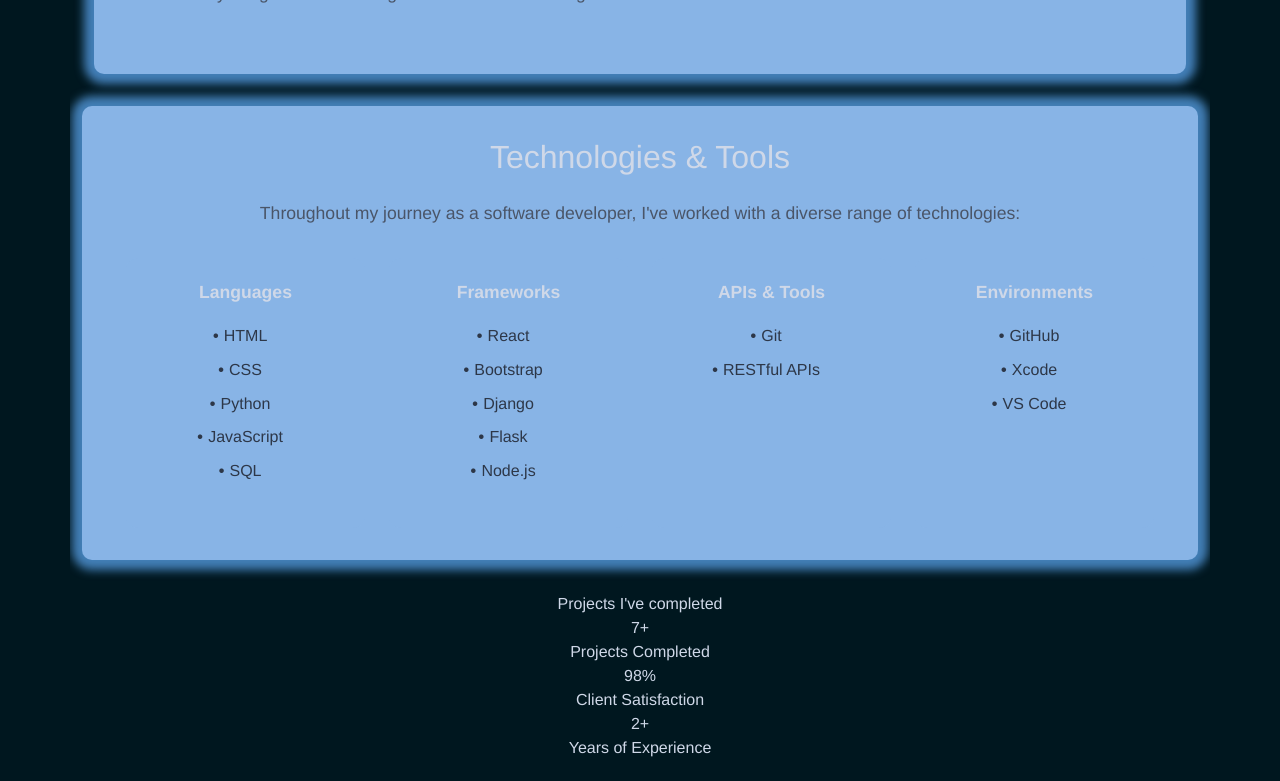
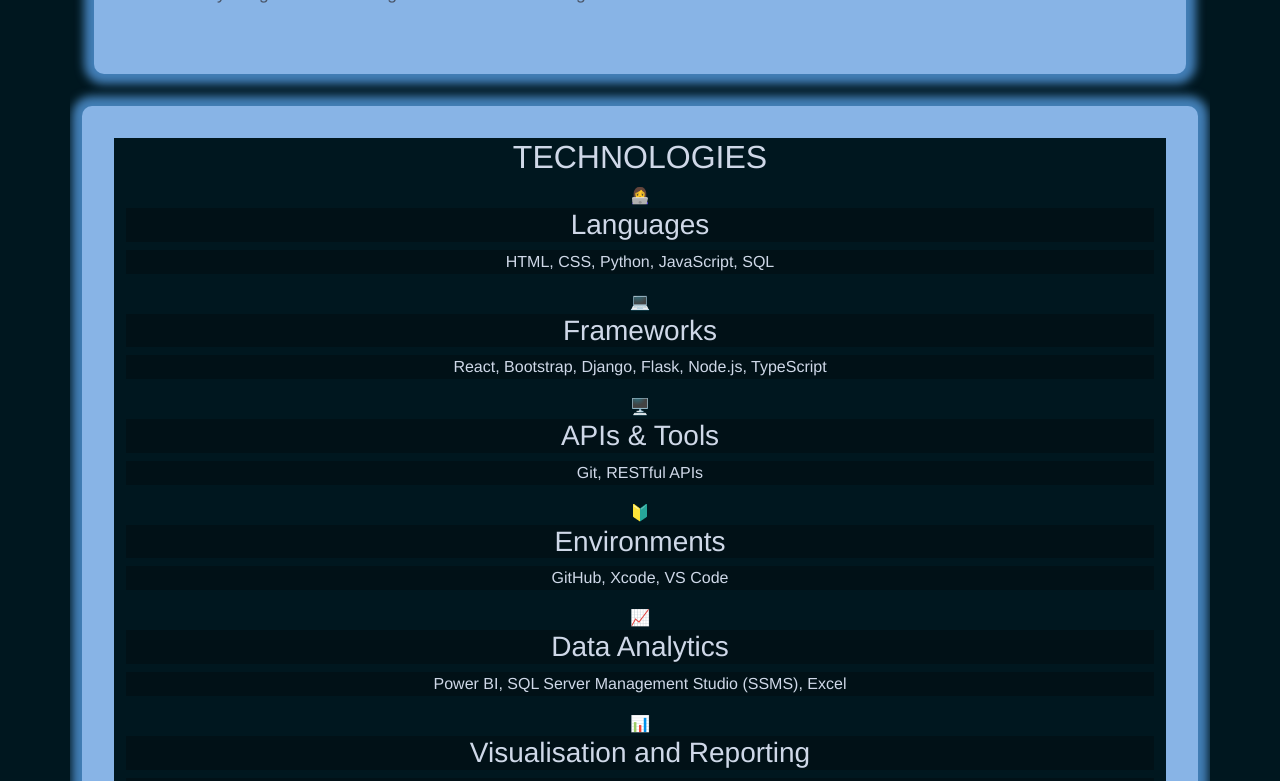
Before and after one commit to DanilleH22/portfolio, a React (Create React App) app: page / in a window 1280 px wide. Shown: the part 740-1521 px from the top of the page. Built offline with nearby package versions, Linux system fonts and the light colour scheme.

Commit message:
Add new layout for technologies

```diff
--- a/src/pages/Technologies.js
+++ b/src/pages/Technologies.js
@@ -3,8 +3,30 @@ import Container from 'react-bootstrap/Container';
 import styles from '../styles/Technologies.module.css';
 import Row from 'react-bootstrap/Row';
 import ScrollAnimation from '../components/ScrollAnimation';
+import { motion } from 'framer-motion';
 
 function Technologies() {
+
+// Animation variants
+  const containerVariants = {
+    hidden: { opacity: 0 },
+    visible: {
+      opacity: 1,
+      transition: {
+        staggerChildren: 0.2
+      }
+    }
+  };
+
+  const itemVariants = {
+    hidden: { y: 20, opacity: 0 },
+    visible: {
+      y: 0,
+      opacity: 1,
+      transition: { duration: 0.6 }
+    }
+  };
+
   return (
     <Container className={styles.Container}>
       <ScrollAnimation animationVariants={{
@@ -13,62 +35,95 @@ function Technologies() {
   }}>
         <Row className={styles.TechBox}>
 
-          <h2 className={styles.SectionTitle}>Technologies & Tools</h2>
+          {/* <h2 className={styles.SectionTitle}>Technologies & Tools</h2>
           <p className={styles.IntroText}>
             Throughout my journey as a software developer, I've worked with a diverse range of technologies:
-          </p>
+          </p> */}
 
-          {/* Languages */}
-          <Col md={3} xs={6} className={styles.TechnologiesCol}>
-            <div className={styles.CategoryCard}>
-              <h6 className={styles.CategoryTitle}>Languages</h6>
-              <ul className={styles.TechnologiesList}>
-                <li>HTML</li>
-                <li>CSS</li>
-                <li>Python</li>
-                <li>JavaScript</li>
-                <li>SQL</li>
-              </ul>
-            </div>
-          </Col>
 
-          {/* Frameworks */}
-          <Col md={3} xs={6} className={styles.TechnologiesCol}>
-            <div className={styles.CategoryCard}>
-              <h6 className={styles.CategoryTitle}>Frameworks</h6>
-              <ul className={styles.TechnologiesList}>
-                <li>React</li>
-                <li>Bootstrap</li>
-                <li>Django</li>
-                <li>Flask</li>
-                <li>Node.js</li>
-              </ul>
-            </div>
-          </Col>
+         {/* Values Section */}
+        <motion.section
+          className={styles.ValuesSection}
+          initial="hidden"
+          whileInView="visible"
+          viewport={{ once: true, amount: 0.3 }}
+          variants={containerVariants}
+        >
+          <motion.div className="section-header" variants={itemVariants}>
+            <h2 className={styles.SectionEyebrow}>TECHNOLOGIES</h2>
 
-          {/* APIs & Tools */}
-          <Col md={3} xs={6} className={styles.TechnologiesCol}>
-            <div className={styles.CategoryCard}>
-              <h6 className={styles.CategoryTitle}>APIs & Tools</h6>
-              <ul className={styles.TechnologiesList}>
-                <li>Git</li>
-                <li>RESTful APIs</li>
-              </ul>
-            </div>
-          </Col>
+          </motion.div>
 
-          {/* Dev Environments */}
-          <Col md={3} xs={6} className={styles.TechnologiesCol}>
-            <div className={styles.CategoryCard}>
-              <h6 className={styles.CategoryTitle}>Environments</h6>
-              <ul className={styles.TechnologiesList}>
-                <li>GitHub</li>
-                <li>Xcode</li>
-                <li>VS Code</li>
-              </ul>
-            </div>
-          </Col>
+
+
+
+          <div className={styles.ValuesGrid}>
+            {[
+              { icon: '👩‍💻', title: 'Languages', description: 'HTML, CSS, Python, JavaScript, SQL' },
+              { icon: '💻', title: 'Frameworks', description: 'React, Bootstrap, Django, Flask, Node.js, TypeScript' },
+              { icon: '🖥️', title: 'APIs & Tools', description: 'Git, RESTful APIs' },
+              { icon: '🔰', title: 'Environments', description: 'GitHub, Xcode, VS Code' },
+              { icon: '📈', title: 'Data Analytics', description: 'Power BI, SQL Server Management Studio (SSMS), Excel' },
+              { icon: '📊', title: 'Visualisation and Reporting', description: 'Power BI, Excel' }
+            ].map((value, index) => (
+              <motion.div
+                key={index}
+                className={styles.ValueCard}
+                variants={itemVariants}
+                whileHover={{ y: -10, scale: 1.05 }}
+                transition={{ duration: 0.3 }}
+              >
+                <div className={styles.ValueIcon}>{value.icon}</div>
+                <h3 className={styles.ValueTitle}>{value.title}</h3>
+                <p className={styles.ValueDescription}>{value.description}</p>
+              </motion.div>
+            ))}
+          </div>
+        </motion.section>
+
+
+
         </Row>
+
+
+
+
+        {/* Values Section
+        <motion.section
+          className="values-section"
+          initial="hidden"
+          whileInView="visible"
+          viewport={{ once: true, amount: 0.3 }}
+          variants={containerVariants}
+        >
+          <motion.div className="section-header" variants={itemVariants}>
+            <span className="section-eyebrow">CORE PRINCIPLES</span>
+            <h2 className="section-title">My Values</h2>
+          </motion.div>
+
+          <div className="values-grid">
+            {[
+              { icon: '🎯', title: 'Authenticity', description: 'Human-centered storytelling that connects' },
+              { icon: '✨', title: 'Craftsmanship', description: 'Precision in every frame and edit' },
+              { icon: '🤝', title: 'Collaboration', description: 'Partnerships built on trust' },
+              { icon: '🚀', title: 'Innovation', description: 'Pushing creative boundaries forward' },
+              { icon: '❤️', title: 'Passion', description: 'Love for the art of storytelling' },
+              { icon: '⚡', title: 'Impact', description: 'Creating work that moves people' }
+            ].map((value, index) => (
+              <motion.div
+                key={index}
+                className="value-card"
+                variants={itemVariants}
+                whileHover={{ y: -10, scale: 1.05 }}
+                transition={{ duration: 0.3 }}
+              >
+                <div className="value-icon">{value.icon}</div>
+                <h3 className="value-title">{value.title}</h3>
+                <p className="value-description">{value.description}</p>
+              </motion.div>
+            ))}
+          </div>
+        </motion.section> */}
       </ScrollAnimation>
     </Container>
   );
```
